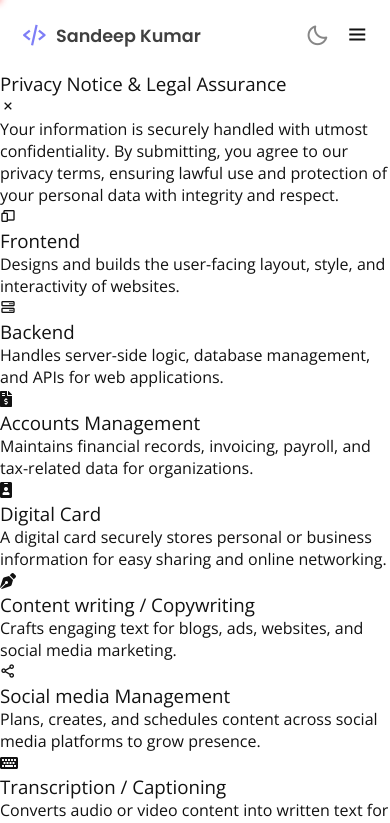
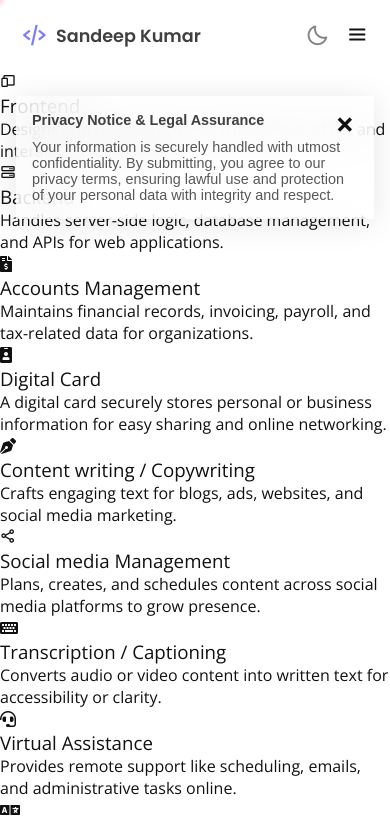
Before and after one commit to Sandeepkumar136/Portfolio_SandeepKumar, a React (Create React App) app: page /services in a window 390 px wide. Shown: the top 823 px of the page. Built offline with nearby package versions, Linux system fonts and the light colour scheme; a web font is replaced by a local one.

Commit message:
Add alert component styles and update HomeTyping description class; enhance responsiveness and accessibility

```diff
--- a/src/components/contents/HomeTyping.js
+++ b/src/components/contents/HomeTyping.js
@@ -98,7 +98,7 @@ const HomeTyping = () => {
 
         {/* Description */}
         <motion.p
-          className=""
+          className="text-contain-index-pera"
           variants={fadeUp}
           initial="hidden"
           animate="visible"
--- a/src/stylesheet/style.css
+++ b/src/stylesheet/style.css
@@ -22,7 +22,7 @@ body {
   color: #f1f1f1;
 }
 
-.text-contain-index-pera, .side-text, .d-nav-items, .nav-items {
+.text-alert, .heading-alert, .text-contain-index-pera, .side-text, .d-nav-items, .nav-items {
   font-family: "TikTok Sans", sans-serif;
   font-optical-sizing: auto;
   font-weight: 500;
@@ -737,4 +737,64 @@ body {
   .f-i-t {
     font-size: 0.7rem;
   }
+}
+.alert-container {
+  width: 80%;
+  margin: 2rem;
+  padding: 1rem;
+  background: rgba(255, 255, 255, 0.74);
+  box-shadow: 0 4px 30px rgba(0, 0, 0, 0.1);
+  backdrop-filter: blur(20px);
+  -webkit-backdrop-filter: blur(20px);
+  position: fixed;
+  left: 0;
+}
+
+.upper-alert-contain {
+  display: flex;
+  justify-content: space-between;
+}
+
+.heading-alert {
+  font-size: 1.1rem;
+  font-weight: 800;
+  opacity: 0.8;
+}
+
+.text-alert {
+  font-size: 0.9rem;
+  opacity: 0.7;
+  font-weight: 500;
+}
+
+.icon-alert {
+  font-size: 1.7rem;
+  font-weight: 700;
+  cursor: pointer;
+  background-color: transparent;
+}
+
+.icon-alert:active,
+.icon-alert:visited,
+.icon-alert:focus {
+  background-color: transparent !important;
+  outline: none;
+  -webkit-tap-highlight-color: transparent; /* <– THIS is the true slayer */
+  -webkit-tap-highlight-color: rgba(0, 0, 0, 0);
+}
+
+@media only screen and (max-width: 768px) {
+  .alert-container {
+    width: -moz-fit-content;
+    width: fit-content;
+    margin: 1rem;
+    left: 0;
+    top: 5rem;
+  }
+  .heading-alert {
+    font-size: 0.9rem;
+  }
+  .text-alert {
+    font-size: 0.7;
+  }
 }/*# sourceMappingURL=style.css.map */
--- a/src/stylesheet/style.scss
+++ b/src/stylesheet/style.scss
@@ -207,7 +207,7 @@ body {
   .d-nav-list {
     display: none;
   }
-  .sidebar{
+  .sidebar {
     display: inline;
   }
 }
@@ -731,3 +731,63 @@ body {
 //   }
 
 // }
+// #################
+// Services/Alert message
+.alert-container {
+  width: 80%;
+  margin: 2rem;
+  padding: 1rem;
+  background: rgba(255, 255, 255, 0.74);
+  box-shadow: 0 4px 30px rgba(0, 0, 0, 0.1);
+  backdrop-filter: blur(20px);
+  -webkit-backdrop-filter: blur(20px);
+  position: fixed;
+  left: 0;
+}
+.alert-contain {
+}
+.upper-alert-contain {
+  display: flex;
+  justify-content: space-between;
+}
+.heading-alert {
+  font-size: 1.1rem;
+  font-weight: 800;
+  opacity: 0.8;
+  @extend %type-font;
+}
+.text-alert {
+  @extend %type-font;
+  font-size: 0.9rem;
+  opacity: 0.7;
+  font-weight: 500;
+}
+.icon-alert {
+  font-size: 1.7rem;
+  font-weight: 700;
+  cursor: pointer;
+  background-color: transparent;
+}
+.icon-alert:active,
+.icon-alert:visited,
+.icon-alert:focus {
+  background-color: transparent !important;
+  outline: none;
+  -webkit-tap-highlight-color: transparent; /* <– THIS is the true slayer */
+  -webkit-tap-highlight-color: rgba(0, 0, 0, 0);
+}
+@media only screen and (max-width: 768px) {
+  .alert-container{
+    width: fit-content;
+    margin: 1rem;
+    left: 0;
+    top: 5rem;
+  }
+  .heading-alert{
+    font-size: 0.9rem;
+  }
+  .text-alert{
+    font-size: 0.7;
+  }
+
+}
```
Also changed, not shown: 1 other file (tests, documents, lock files or other folders).
